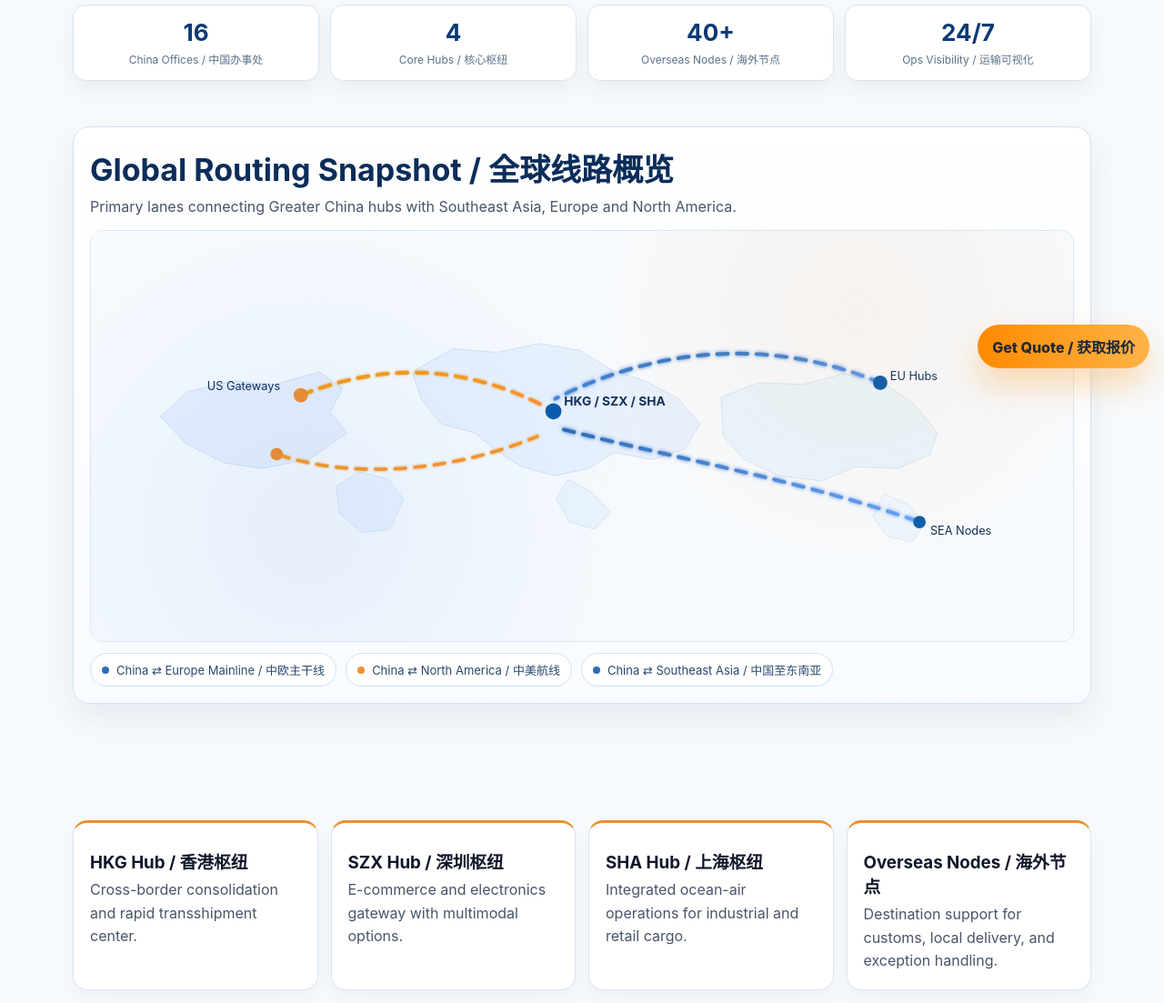
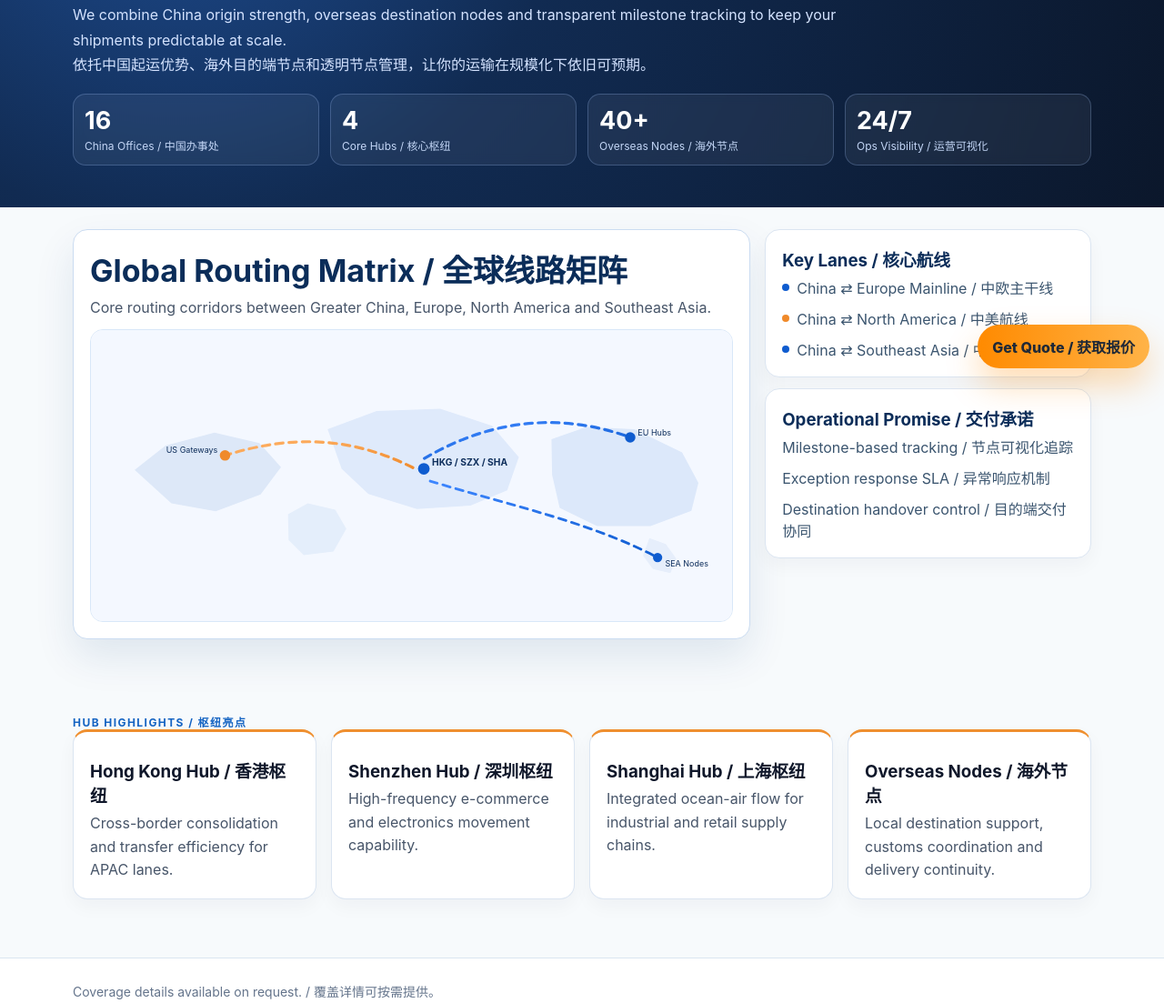
Before and after one commit to sunnypan72778-design/unitex-redesign, a website: page network.html in a window 1280 px wide. Shown: the part 379-1482 px from the top of the page at 91% size. Drawn offline with Linux system fonts and the light colour scheme.

Commit message:
Redesign network page with premium hero, map matrix, and hub highlights

```diff
--- a/network.html
+++ b/network.html
@@ -25,101 +25,96 @@
   </div>
 </header>
 
-<section class="section network-hero-section">
-  <div class="container center">
-    <div class="kicker">Network Capability / 网络能力</div>
-    <h1 class="network-title">Strategic Hubs, Predictable Outcomes<br>战略枢纽布局，交付结果可预期</h1>
-    <p class="lead network-lead">Fast transfer, compliance-ready handoff and stable lead times.<br>高效中转、合规衔接、稳定时效。</p>
-
-    <div class="network-kpi-grid">
-      <div class="network-kpi"><b>16</b><span>China Offices / 中国办事处</span></div>
-      <div class="network-kpi"><b>4</b><span>Core Hubs / 核心枢纽</span></div>
-      <div class="network-kpi"><b>40+</b><span>Overseas Nodes / 海外节点</span></div>
-      <div class="network-kpi"><b>24/7</b><span>Ops Visibility / 运输可视化</span></div>
+<section class="section networkx-hero">
+  <div class="container networkx-hero-inner">
+    <div class="networkx-kicker">Network Intelligence / 全球网络能力</div>
+    <h1>Premium Global Coverage with Operational Precision<br>全球覆盖 + 高标准执行能力</h1>
+    <p>We combine China origin strength, overseas destination nodes and transparent milestone tracking to keep your shipments predictable at scale.<br>依托中国起运优势、海外目的端节点和透明节点管理，让你的运输在规模化下依旧可预期。</p>
+    <div class="networkx-stat-row">
+      <div><b>16</b><span>China Offices / 中国办事处</span></div>
+      <div><b>4</b><span>Core Hubs / 核心枢纽</span></div>
+      <div><b>40+</b><span>Overseas Nodes / 海外节点</span></div>
+      <div><b>24/7</b><span>Ops Visibility / 运营可视化</span></div>
     </div>
   </div>
 </section>
 
-<section class="section network-map-section">
-  <div class="container">
-    <div class="network-map-card">
-      <div class="network-map-head">
-        <h2>Global Routing Snapshot / 全球线路概览</h2>
-        <p class="sub">Primary lanes connecting Greater China hubs with Southeast Asia, Europe and North America.</p>
+<section class="section networkx-main">
+  <div class="container networkx-grid">
+    <article class="card networkx-map-card">
+      <div class="networkx-map-head">
+        <h2>Global Routing Matrix / 全球线路矩阵</h2>
+        <p class="sub">Core routing corridors between Greater China, Europe, North America and Southeast Asia.</p>
       </div>
 
-      <div class="network-map-wrap" aria-label="Global network map illustration">
-        <svg viewBox="0 0 1100 460" role="img" aria-label="Global logistics network map" class="network-map-svg">
+      <div class="networkx-map-wrap">
+        <svg viewBox="0 0 1100 500" role="img" aria-label="Unitex global network map" class="networkx-map-svg">
           <defs>
-            <linearGradient id="lineBlue" x1="0" y1="0" x2="1" y2="1">
-              <stop offset="0%" stop-color="#2d6db7"/>
-              <stop offset="100%" stop-color="#66a3ff"/>
+            <linearGradient id="nxBlue" x1="0" y1="0" x2="1" y2="1">
+              <stop offset="0%" stop-color="#3d86ff"/>
+              <stop offset="100%" stop-color="#0f5ccf"/>
             </linearGradient>
-            <linearGradient id="lineOrange" x1="0" y1="0" x2="1" y2="1">
-              <stop offset="0%" stop-color="#f59e0b"/>
-              <stop offset="100%" stop-color="#fb923c"/>
+            <linearGradient id="nxOrange" x1="0" y1="0" x2="1" y2="1">
+              <stop offset="0%" stop-color="#ffb267"/>
+              <stop offset="100%" stop-color="#f08a2a"/>
             </linearGradient>
-            <filter id="glowBlue" x="-20%" y="-20%" width="140%" height="140%">
-              <feGaussianBlur stdDeviation="2.2" result="blur"/>
-              <feMerge>
-                <feMergeNode in="blur"/>
-                <feMergeNode in="SourceGraphic"/>
-              </feMerge>
-            </filter>
-            <filter id="glowOrange" x="-20%" y="-20%" width="140%" height="140%">
-              <feGaussianBlur stdDeviation="1.8" result="blur"/>
-              <feMerge>
-                <feMergeNode in="blur"/>
-                <feMergeNode in="SourceGraphic"/>
-              </feMerge>
-            </filter>
           </defs>
 
-          <rect x="0" y="0" width="1100" height="460" fill="#f7fbff"/>
+          <rect x="0" y="0" width="1100" height="500" fill="#f4f8ff"/>
+          <path d="M75 240 L128 198 L212 176 L289 194 L326 235 L291 282 L214 311 L138 297 Z" fill="#dde8f8"/>
+          <path d="M338 316 L372 297 L419 308 L438 341 L416 380 L365 386 L339 360 Z" fill="#e4eefb"/>
+          <path d="M406 170 L490 139 L599 135 L688 164 L734 218 L714 275 L651 301 L559 307 L476 281 L430 238 Z" fill="#dfeafb"/>
+          <path d="M790 187 L850 166 L932 170 L1014 210 L1042 262 L1030 310 L960 336 L868 336 L804 305 L791 248 Z" fill="#dce8fa"/>
+          <path d="M958 357 L986 367 L1004 392 L994 417 L964 410 L947 387 Z" fill="#e6eefb"/>
 
-          <!-- world-map style silhouettes -->
-          <path d="M78 208 L108 180 L160 168 L205 172 L256 158 L282 176 L268 203 L287 226 L246 255 L192 266 L150 260 L106 238 Z" fill="#e7f0fe" stroke="#d3e0f3"/>
-          <path d="M275 286 L300 270 L333 278 L350 300 L335 334 L304 338 L278 316 Z" fill="#eaf3ff" stroke="#d8e4f5"/>
-          <path d="M360 158 L405 132 L455 136 L502 126 L548 134 L584 156 L621 168 L658 188 L682 216 L666 244 L628 256 L586 248 L558 266 L520 274 L482 264 L454 246 L430 226 L392 216 L370 188 Z" fill="#e8f2ff" stroke="#d2e0f3"/>
-          <path d="M534 278 L560 292 L582 315 L564 334 L536 326 L521 300 Z" fill="#ebf4ff" stroke="#d8e4f5"/>
-          <path d="M706 186 L748 170 L798 172 L843 160 L888 170 L922 194 L948 226 L940 250 L904 266 L856 264 L818 280 L770 274 L732 256 L708 230 Z" fill="#e9f6ff" stroke="#d2e6f4"/>
-          <path d="M888 294 L915 306 L934 328 L920 348 L892 342 L876 320 Z" fill="#edf7ff" stroke="#dce9f6"/>
+          <path class="networkx-route" d="M572 220 C 695 148, 815 144, 925 184" stroke="url(#nxBlue)" stroke-width="5" fill="none" stroke-linecap="round"/>
+          <path class="networkx-route networkx-route-delay" d="M560 240 C 450 182, 345 179, 230 215" stroke="url(#nxOrange)" stroke-width="5" fill="none" stroke-linecap="round"/>
+          <path class="networkx-route" d="M582 259 C 720 301, 855 329, 972 390" stroke="url(#nxBlue)" stroke-width="4.5" fill="none" stroke-linecap="round"/>
 
-          <!-- lanes -->
-          <path class="route-line route-blue" d="M520 188 C 642 126, 770 122, 884 170" stroke="url(#lineBlue)" stroke-width="4" fill="none" stroke-linecap="round" filter="url(#glowBlue)"/>
-          <path class="route-line route-orange" d="M515 200 C 422 150, 330 146, 235 184" stroke="url(#lineOrange)" stroke-width="4" fill="none" stroke-linecap="round" filter="url(#glowOrange)"/>
-          <path class="route-line route-blue delay-1" d="M528 222 C 660 256, 806 282, 928 326" stroke="url(#lineBlue)" stroke-width="4" fill="none" stroke-linecap="round" filter="url(#glowBlue)"/>
-          <path class="route-line route-orange delay-2" d="M500 230 C 410 268, 296 280, 208 250" stroke="url(#lineOrange)" stroke-width="3.5" fill="none" stroke-linecap="round" filter="url(#glowOrange)"/>
+          <circle cx="571" cy="238" r="10" fill="#0f5ccf"/>
+          <circle cx="925" cy="184" r="9" fill="#0f5ccf"/>
+          <circle cx="230" cy="215" r="9" fill="#f08a2a"/>
+          <circle cx="972" cy="390" r="8" fill="#0f5ccf"/>
 
-          <!-- hubs -->
-          <circle cx="518" cy="202" r="9" fill="#0b5cad"/>
-          <circle cx="884" cy="170" r="8" fill="#0b5cad"/>
-          <circle cx="235" cy="184" r="8" fill="#ef8f2f"/>
-          <circle cx="928" cy="326" r="7" fill="#0b5cad"/>
-          <circle cx="208" cy="250" r="7" fill="#ef8f2f"/>
-
-          <text x="530" y="196" font-size="14" fill="#0f2f5c" font-weight="700">HKG / SZX / SHA</text>
-          <text x="895" y="167" font-size="13" fill="#0f2f5c">EU Hubs</text>
-          <text x="940" y="340" font-size="13" fill="#0f2f5c">SEA Nodes</text>
-          <text x="130" y="178" font-size="13" fill="#0f2f5c">US Gateways</text>
+          <text x="585" y="232" font-size="16" font-weight="700" fill="#0f2f5c">HKG / SZX / SHA</text>
+          <text x="938" y="181" font-size="14" fill="#0f2f5c">EU Hubs</text>
+          <text x="129" y="210" font-size="14" fill="#0f2f5c">US Gateways</text>
+          <text x="985" y="405" font-size="14" fill="#0f2f5c">SEA Nodes</text>
         </svg>
       </div>
+    </article>
 
-      <div class="network-lanes">
-        <div class="lane-pill"><span class="lane-dot lane-dot-blue"></span>China ⇄ Europe Mainline / 中欧主干线</div>
-        <div class="lane-pill"><span class="lane-dot lane-dot-orange"></span>China ⇄ North America / 中美航线</div>
-        <div class="lane-pill"><span class="lane-dot lane-dot-blue"></span>China ⇄ Southeast Asia / 中国至东南亚</div>
-      </div>
-    </div>
+    <aside class="networkx-side">
+      <article class="card networkx-side-card">
+        <h3>Key Lanes / 核心航线</h3>
+        <ul>
+          <li><span class="dot blue"></span>China ⇄ Europe Mainline / 中欧主干线</li>
+          <li><span class="dot orange"></span>China ⇄ North America / 中美航线</li>
+          <li><span class="dot blue"></span>China ⇄ Southeast Asia / 中国至东南亚</li>
+        </ul>
+      </article>
+
+      <article class="card networkx-side-card">
+        <h3>Operational Promise / 交付承诺</h3>
+        <ul>
+          <li>Milestone-based tracking / 节点可视化追踪</li>
+          <li>Exception response SLA / 异常响应机制</li>
+          <li>Destination handover control / 目的端交付协同</li>
+        </ul>
+      </article>
+    </aside>
   </div>
 </section>
 
-<section class="section">
-  <div class="container cols-4 network-hubs-grid">
-    <div class="card network-hub-card"><h3>HKG Hub / 香港枢纽</h3><p>Cross-border consolidation and rapid transshipment center.</p></div>
-    <div class="card network-hub-card"><h3>SZX Hub / 深圳枢纽</h3><p>E-commerce and electronics gateway with multimodal options.</p></div>
-    <div class="card network-hub-card"><h3>SHA Hub / 上海枢纽</h3><p>Integrated ocean-air operations for industrial and retail cargo.</p></div>
-    <div class="card network-hub-card"><h3>Overseas Nodes / 海外节点</h3><p>Destination support for customs, local delivery, and exception handling.</p></div>
+<section class="section networkx-hubs">
+  <div class="container">
+    <div class="kicker">Hub Highlights / 枢纽亮点</div>
+    <div class="cards networkx-hub-grid">
+      <article class="card"><h3>Hong Kong Hub / 香港枢纽</h3><p>Cross-border consolidation and transfer efficiency for APAC lanes.</p></article>
+      <article class="card"><h3>Shenzhen Hub / 深圳枢纽</h3><p>High-frequency e-commerce and electronics movement capability.</p></article>
+      <article class="card"><h3>Shanghai Hub / 上海枢纽</h3><p>Integrated ocean-air flow for industrial and retail supply chains.</p></article>
+      <article class="card"><h3>Overseas Nodes / 海外节点</h3><p>Local destination support, customs coordination and delivery continuity.</p></article>
+    </div>
   </div>
 </section>
 
--- a/styles.css
+++ b/styles.css
@@ -1009,13 +1009,86 @@ h1 { margin: 10px 0 14px; font-size: clamp(32px,5vw,56px); line-height:1.05; }
   margin-top: 0;
 }
 
+.networkx-hero {
+  background: radial-gradient(circle at 15% 20%, #1f4f96 0, #112b52 38%, #0b172b 100%);
+  color: #fff;
+  padding-top: 74px;
+  padding-bottom: 46px;
+}
+.networkx-hero-inner h1 {
+  margin: 8px 0 14px;
+  font-size: clamp(34px, 5vw, 60px);
+  line-height: 1.08;
+  letter-spacing: -0.02em;
+}
+.networkx-kicker {
+  color: #9ec4ff;
+  font-size: 12px;
+  font-weight: 700;
+  letter-spacing: .14em;
+  text-transform: uppercase;
+}
+.networkx-hero p { color: #d4e3ff; max-width: 860px; line-height: 1.7; }
+.networkx-stat-row {
+  margin-top: 18px;
+  display: grid;
+  grid-template-columns: repeat(4, 1fr);
+  gap: 12px;
+}
+.networkx-stat-row > div {
+  border: 1px solid rgba(167,197,255,.25);
+  border-radius: 14px;
+  background: rgba(255,255,255,.06);
+  backdrop-filter: blur(6px);
+  padding: 12px;
+}
+.networkx-stat-row b { display:block; font-size: 27px; color: #fff; }
+.networkx-stat-row span { color: #c4d7f7; font-size: 12px; }
+.networkx-main { padding-top: 24px; }
+.networkx-grid {
+  display: grid;
+  grid-template-columns: minmax(0, 1.35fr) minmax(290px, .65fr);
+  gap: 16px;
+  align-items: start;
+}
+.networkx-map-card {
+  border: 1px solid #cbdcf1;
+  box-shadow: 0 20px 44px rgba(11,58,117,.1);
+}
+.networkx-map-head h2 { margin: 0 0 6px; color: #0b2d59; }
+.networkx-map-wrap {
+  border: 1px solid #d8e7f8;
+  border-radius: 14px;
+  overflow: hidden;
+  margin-top: 10px;
+}
+.networkx-map-svg { width: 100%; display: block; }
+.networkx-route {
+  stroke-dasharray: 13 10;
+  animation: flowDash 6s linear infinite;
+}
+.networkx-route-delay { animation-delay: 1s; }
+.networkx-side {
+  display: grid;
+  gap: 12px;
+}
+.networkx-side-card h3 { margin-top: 0; color: #0b2d59; }
+.networkx-side-card ul { margin: 0; padding-left: 0; list-style: none; display: grid; gap: 10px; color: #3b556f; }
+.networkx-side-card li { display: flex; align-items: center; gap: 8px; }
+.dot { width: 8px; height: 8px; border-radius: 999px; display: inline-block; }
+.dot.blue { background: #0f5ccf; }
+.dot.orange { background: #f08a2a; }
+.networkx-hubs { padding-top: 18px; }
+.networkx-hub-grid { grid-template-columns: repeat(4, 1fr); }
+.networkx-hub-grid .card { border-top: 3px solid #ef8f2f; }
+
 @keyframes flowDash {
   from { stroke-dashoffset: 0; }
   to { stroke-dashoffset: -220; }
 }
 
 @media (max-width: 920px) {
-  .grid-2, .cards, .cols-4, .logo-strip, .metric-grid, .faq-grid, .form-grid-2, .portal-grid, .branch-card-grid, .contact-layout, .process-grid, .contact-trust-strip, .locator-controls-3, .network-kpi-grid, .services-metric-grid, .services-highlight-card, .services-industry-grid, .about-values-grid, .about-story-points, .about-spain-grid, .corebiz-layout, .join-strategy-grid, .join-jobs-list { grid-template-columns:1fr; }
+  .grid-2, .cards, .cols-4, .logo-strip, .metric-grid, .faq-grid, .form-grid-2, .portal-grid, .branch-card-grid, .contact-layout, .process-grid, .contact-trust-strip, .locator-controls-3, .network-kpi-grid, .services-metric-grid, .services-highlight-card, .services-industry-grid, .about-values-grid, .about-story-points, .about-spain-grid, .corebiz-layout, .join-strategy-grid, .join-jobs-list, .networkx-stat-row, .networkx-grid, .networkx-hub-grid { grid-template-columns:1fr; }
   .nav { position: relative; }
   .nav .btn { display: none; }
   .nav-toggle { display: inline-flex; align-items:center; justify-content:center; }
@@ -1063,4 +1136,6 @@ h1 { margin: 10px 0 14px; font-size: clamp(32px,5vw,56px); line-height:1.05; }
   .about-hero-media img { height: 320px; }
   .about-lead { font-size: 18px; }
   .corebiz-side { position: static; }
+  .networkx-hero { padding-top: 58px; padding-bottom: 34px; }
+  .networkx-stat-row b { font-size: 24px; }
 }
```
